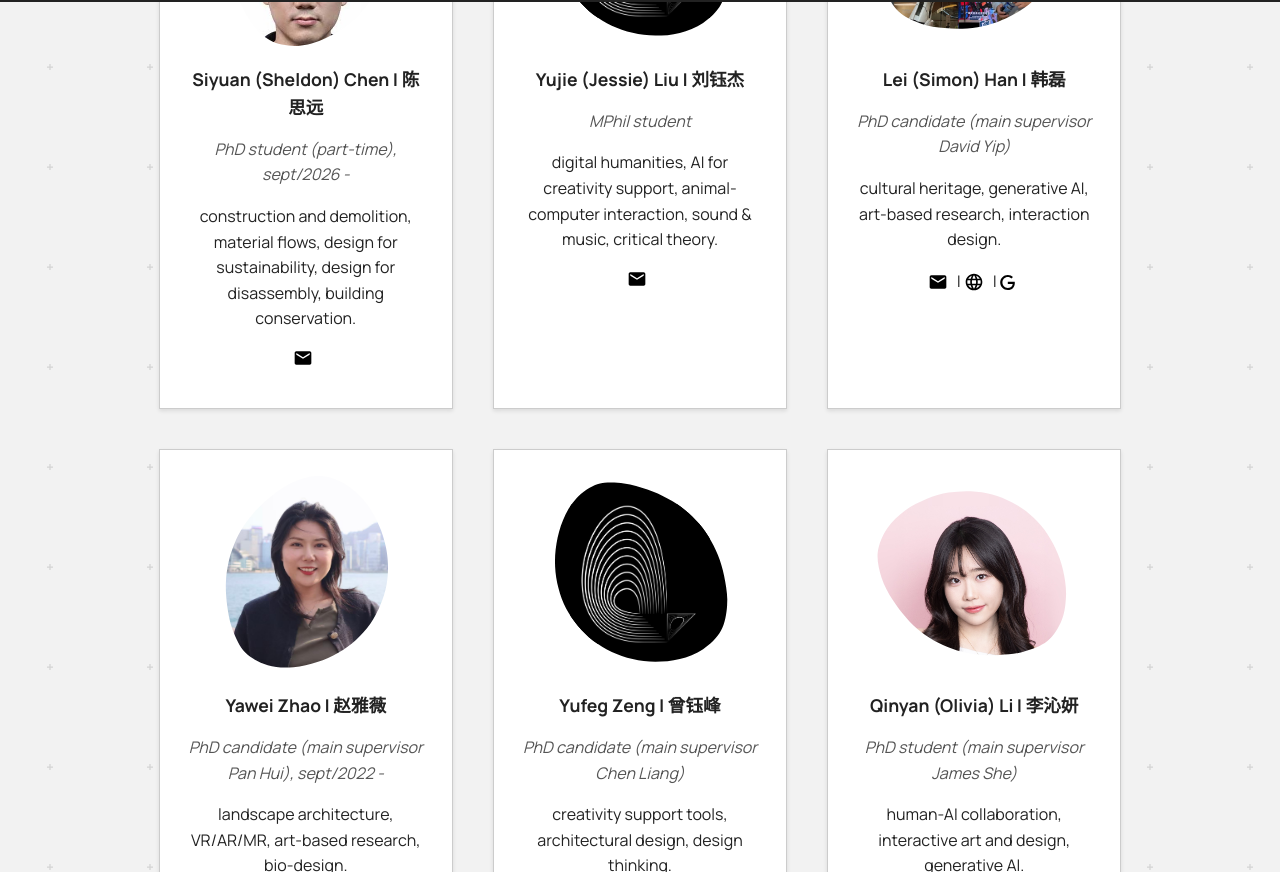
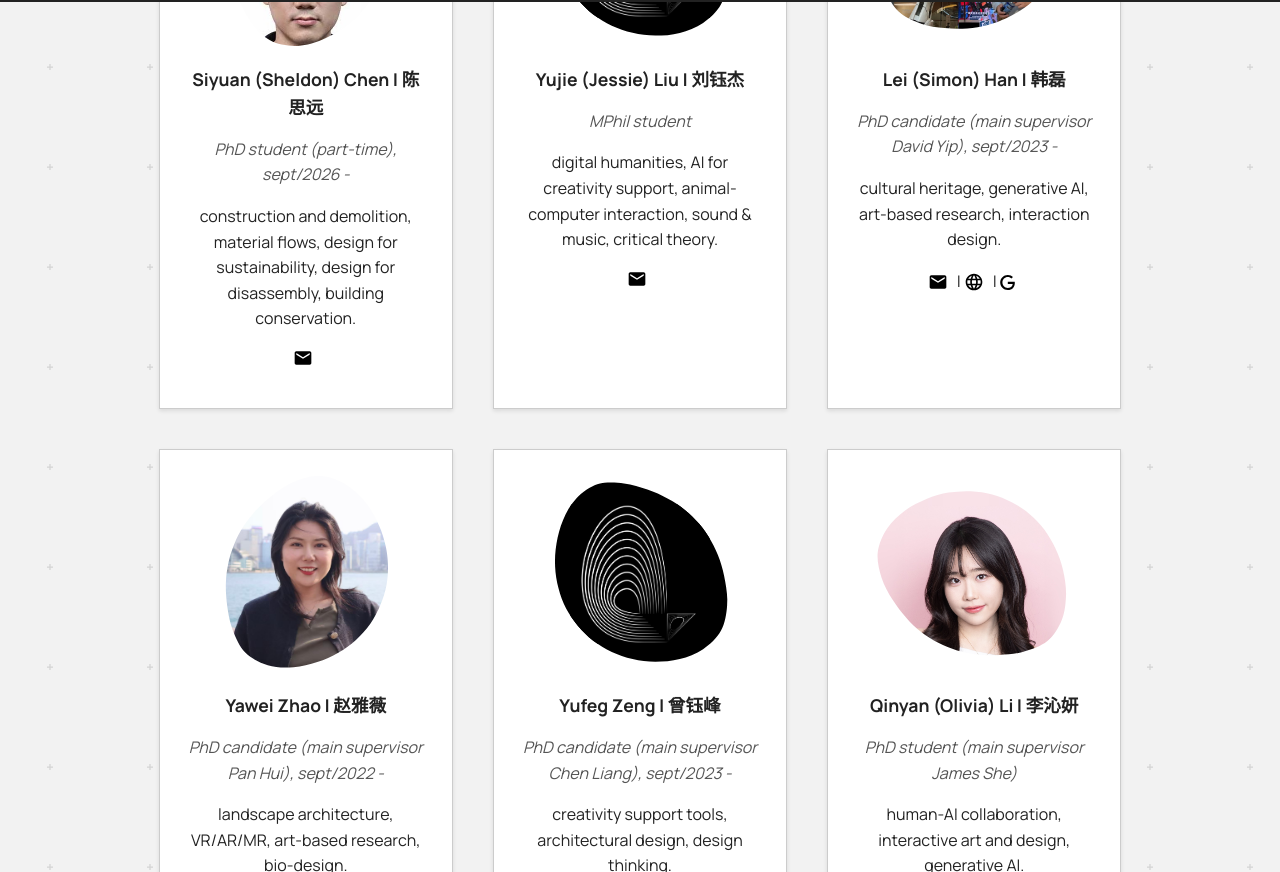
Before and after one commit to anqua/at-a, a Jekyll site: the page built from people.md, in a window 1280 px wide and 1400 px high, scrolled down 1433 px. Shown: the part 150-1022 px from the top of the window. Built offline with Jekyll 4.4.1, drawn with Linux system fonts in a browser that asks for light colours; some of the changed text lies outside the part shown.

Commit message:
People: start dates for Simon, Yufeng and Zhihun
Co-Authored-By: Claude Sonnet 5.5 <noreply@anthropic.com>

```diff
--- a/_data/people.yml
+++ b/_data/people.yml
@@ -57,7 +57,7 @@
   research: "digital humanities, AI for creativity support, animal-computer interaction, sound & music, critical theory."
 
 - name: Lei (Simon) Han | 韩磊
-  role: PhD candidate (main supervisor David Yip)
+  role: PhD candidate (main supervisor David Yip), sept/2023 -
   photo: /at-a/assets/images/photo_Simon.jpeg
   email: lhan229@connect.hkust-gz.edu.cn
   website: https://leihan124.github.io/
@@ -72,7 +72,7 @@
   research: "landscape architecture, VR/AR/MR, art-based research, bio-design."
 
 - name: Yufeg Zeng | 曾钰峰
-  role: PhD candidate (main supervisor Chen Liang)
+  role: PhD candidate (main supervisor Chen Liang), sept/2023 -
   photo: /at-a/assets/images/Logo_AtA.png
   email: yzeng683@connect.hkust-gz.edu.cn
   research: "creativity support tools, architectural design, design thinking."
@@ -84,7 +84,7 @@
   research: "human-AI collaboration, interactive art and design, generative AI."
 
 - name: Zhihun Ma | 马志骏
-  role: PhD student (main supervisor Kang Zhang)
+  role: PhD student (main supervisor Kang Zhang), sept/2024 -
   photo: /at-a/assets/images/photo_Zhihun.jpg
   email: zma361@connect.hkust-gz.edu.cn
   website: https://zhijun213.github.io
```
